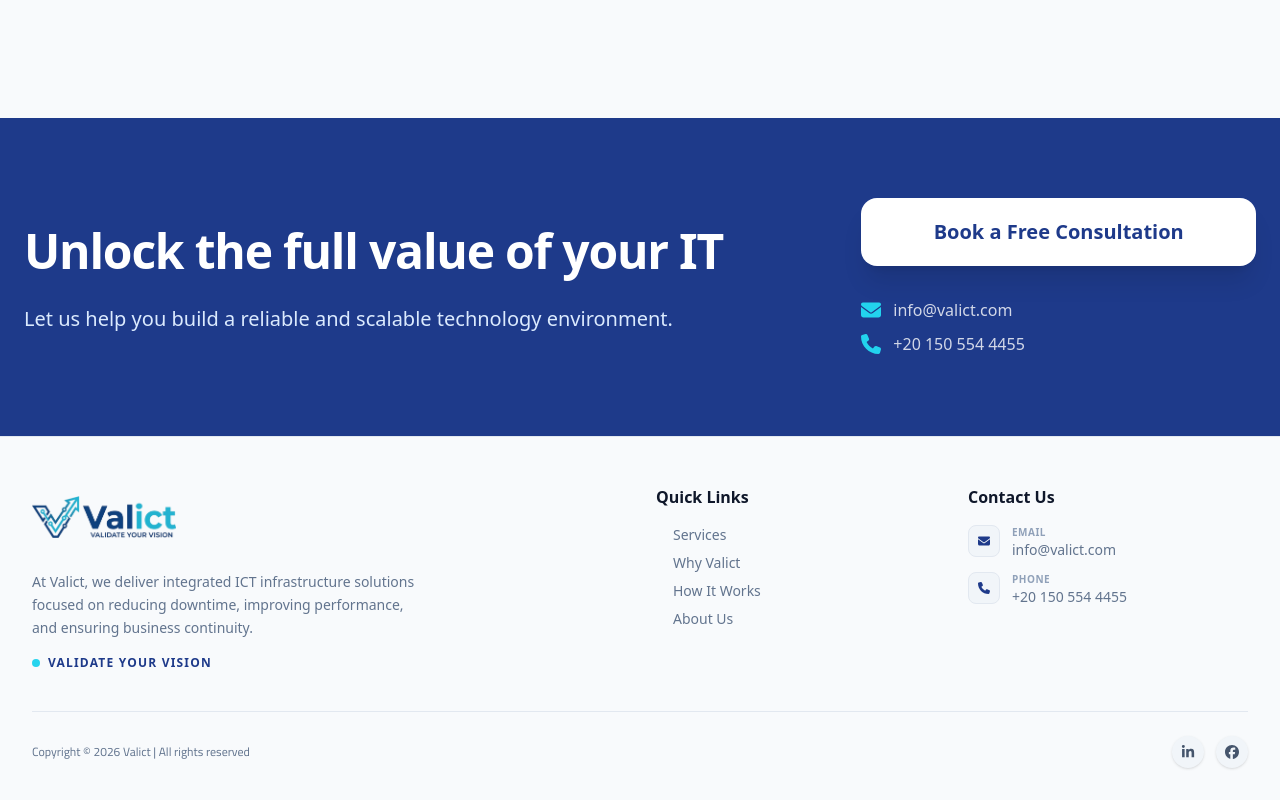
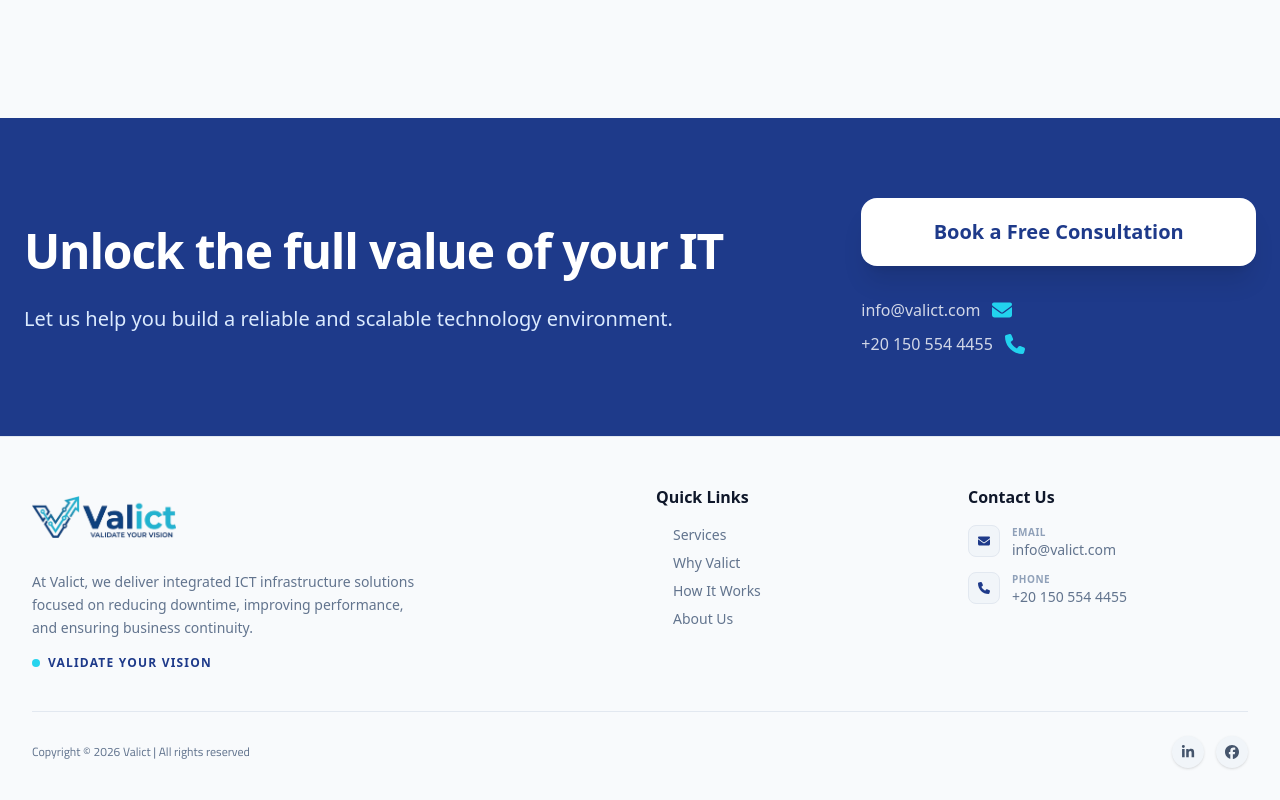
Before and after one commit to Tarek-Ali0/Valict, a Next.js app: page /en in a window 1280 px wide. Shown: the part 3920-4720 px from the top of the page. Built offline with nearby package versions, Linux system fonts and the light colour scheme.

Commit message:
Refactor Contact component layout and styles

```diff
--- a/src/components/Contact.tsx
+++ b/src/components/Contact.tsx
@@ -26,20 +26,20 @@
               >
                 {dict.cta.button}
               </a>
-              <div className="mt-4 flex flex-col items-center lg:items-start gap-2.5">
+              <div className="mt-4 flex flex-col items-start gap-2.5 w-full">
                 <a
                   href={`mailto:${dict.contact.email}`}
-                  className="flex items-center justify-start gap-3 text-white/80 hover:text-white font-medium transition-colors group rtl:flex-row-reverse"
+                  className="flex items-center gap-3 text-white/80 hover:text-white font-medium transition-colors group"
                 >
-                  <FaEnvelope className="w-5 h-5 text-valict-cyan shrink-0" />
-                  <span>{dict.contact.email}</span>
+                  <FaEnvelope className="w-5 h-5 text-valict-cyan shrink-0 order-last rtl:order-first" />
+                  <span className="order-first rtl:order-last">{dict.contact.email}</span>
                 </a>
                 <a
                   href={`tel:${dict.contact.phone}`}
-                  className="flex items-center justify-start gap-3 text-white/80 hover:text-white font-medium transition-colors group rtl:flex-row-reverse"
+                  className="flex items-center gap-3 text-white/80 hover:text-white font-medium transition-colors group"
                 >
-                  <FaPhone className="w-5 h-5 text-valict-cyan shrink-0" />
-                  <span dir="ltr">{dict.contact.phone}</span>
+                  <FaPhone className="w-5 h-5 text-valict-cyan shrink-0 order-last rtl:order-first" />
+                  <span dir="ltr" className="order-first rtl:order-last">{dict.contact.phone}</span>
                 </a>
               </div>
             </div>
```
